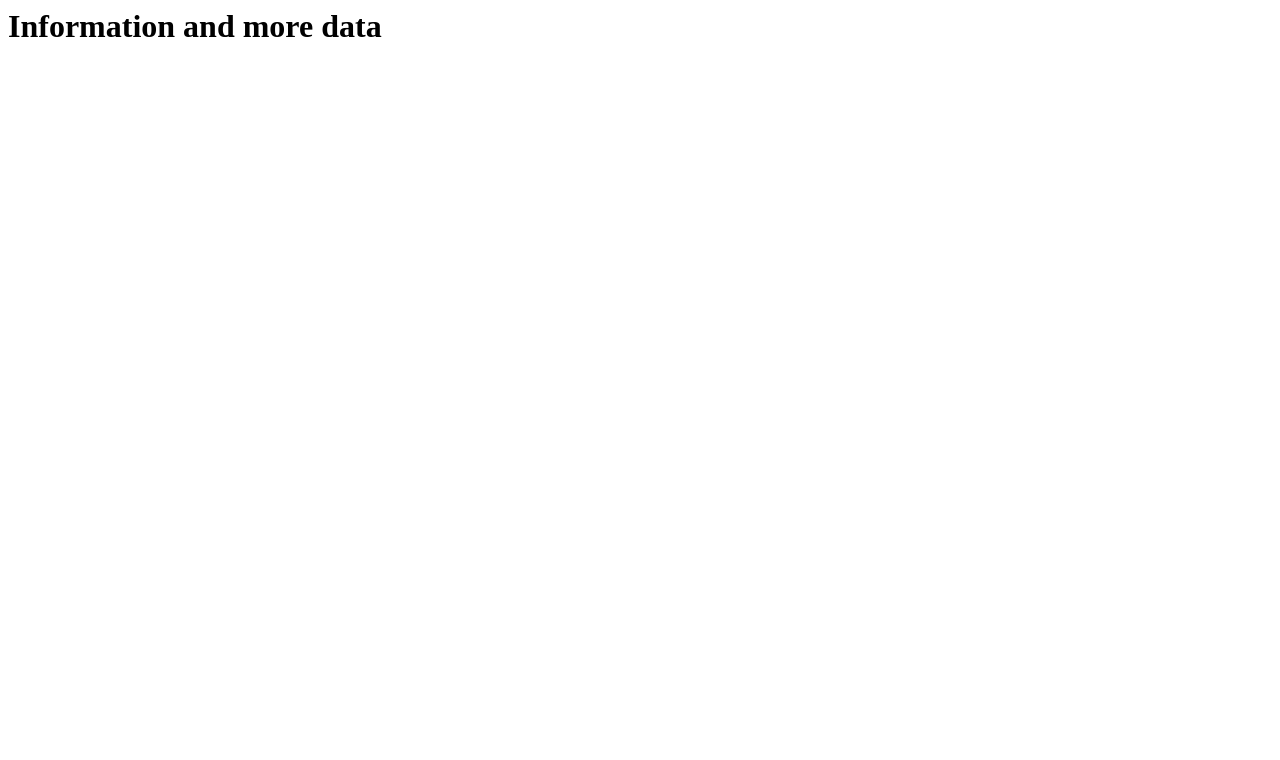
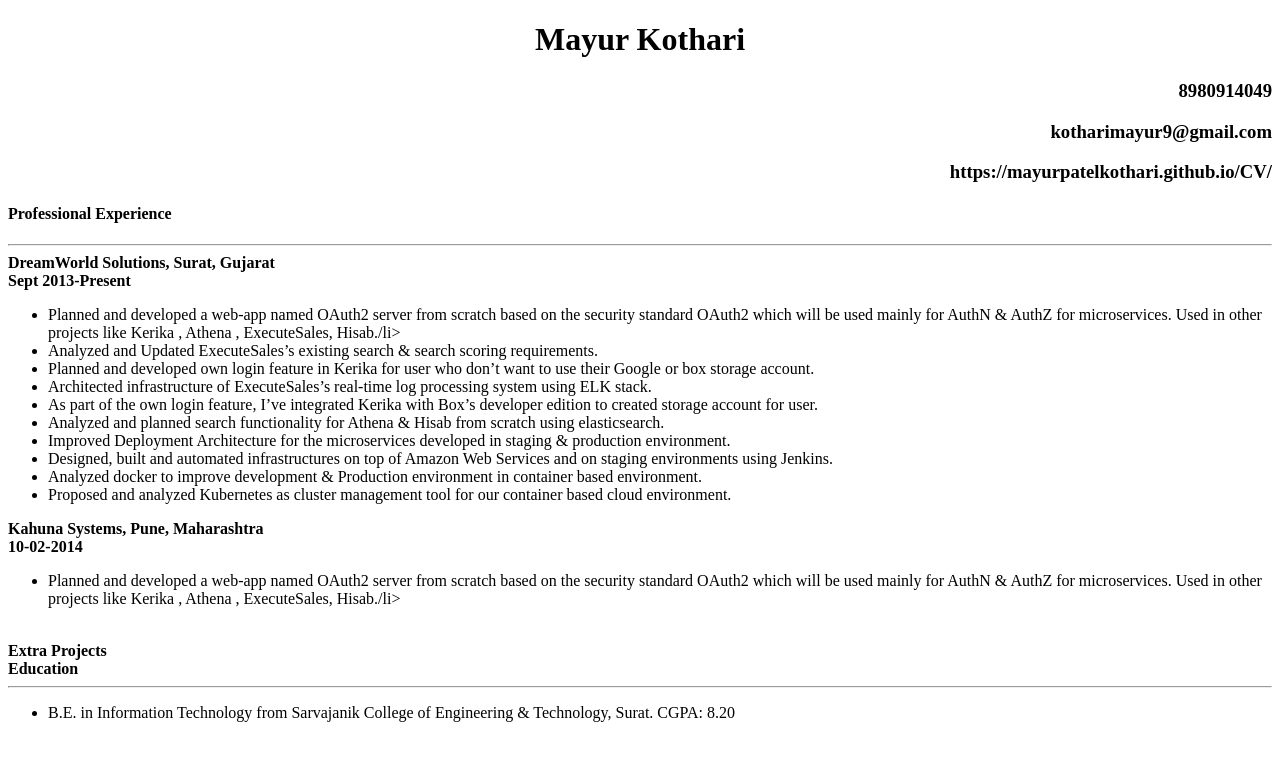
Before and after one commit to mayurpatelkothari/CV, a plain HTML site: page index.html in a window 1280 px wide. Drawn offline with Linux system fonts and the light colour scheme.

Commit message:
Update index.html

```diff
--- a/index.html
+++ b/index.html
@@ -1,10 +1,70 @@
+<!DOCTYPE html>
 <html>
-  <head>
-    <tital>
+<head>
+<style>
+h1 {
+    text-align: center;
+}
 
-    </tital>
-  </head>
-  <body>
-    <h1>Information and more data</h1>
-  </body>
+h2 {
+    text-align: left;
+}
+
+h3 {
+    text-align: right;
+}
+</style>
+<title>Title of the document</title>
+</head>
+
+<body>
+<h1>Mayur Kothari</body>
+<h3>8980914049</h2>
+<h3>kotharimayur9@gmail.com</h2>
+<h3>https://mayurpatelkothari.github.io/CV/</h2>
+<h4>Professional Experience</h4>
+<hr/>
+<b>DreamWorld Solutions, Surat, Gujarat</b>
+<b><br/>Sept 2013-Present</b>
+
+<ul>
+  <li>Planned and developed a web-app named OAuth2 server from scratch based on the security standard OAuth2
+
+which will be used mainly for AuthN & AuthZ for microservices. Used in other projects like Kerika , Athena ,
+
+ExecuteSales, Hisab./li>
+  <li>Analyzed and Updated ExecuteSales’s existing search & search scoring requirements.</li>
+  <li>Planned and developed own login feature in Kerika for user who don’t want to use their Google or box storage
+
+account.</li>
+
+<li>Architected infrastructure of ExecuteSales’s real-time log processing system using ELK stack.</li>
+<li>
+As part of the own login feature, I’ve integrated Kerika with Box’s developer edition to created storage account
+for user.
+</li>
+<li>Analyzed and planned search functionality for Athena & Hisab from scratch using elasticsearch.</li>
+<li>Improved Deployment Architecture for the microservices developed in staging & production environment.</li>
+<li>Designed, built and automated infrastructures on top of Amazon Web Services and on staging environments
+
+using Jenkins.</li>
+<li>Analyzed docker to improve development & Production environment in container based environment.</li>
+<li>Proposed and analyzed Kubernetes as cluster management tool for our container based cloud environment.</li>
+</ul>
+<b>Kahuna Systems, Pune, Maharashtra</b>
+<br>
+<b>10-02-2014</b>
+<ul>
+  <li>Planned and developed a web-app named OAuth2 server from scratch based on the security standard OAuth2
+
+which will be used mainly for AuthN & AuthZ for microservices. Used in other projects like Kerika , Athena ,
+
+ExecuteSales, Hisab./li>
+</ul>
+<br/>
+<b>Extra Projects</b>
+</br>
+<b>Education</b>
+<hr/>
+<ul><li>B.E. in Information Technology from Sarvajanik College of Engineering & Technology, Surat. CGPA: 8.20</li></ul>
 </html>
```
